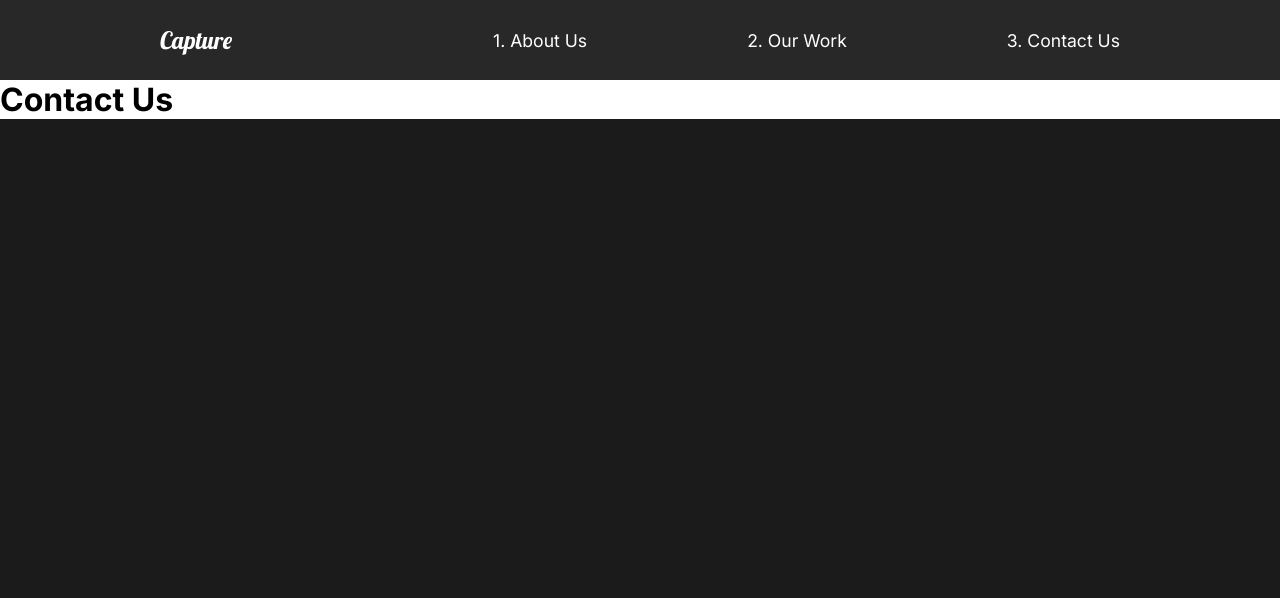
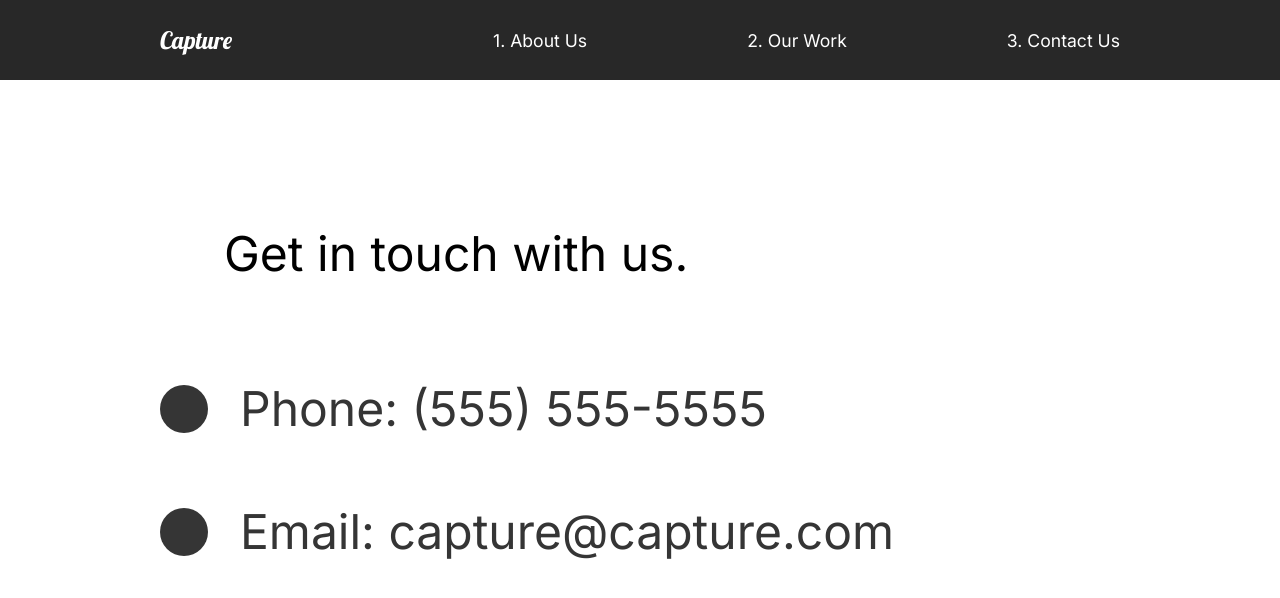
Before and after one commit to ryan-hughes97/react-mock-portfolio, a React (Create React App) app: page /contact in a window 1280 px wide. Shown: the top 598 px of the page. Built offline with nearby package versions, Linux system fonts and the light colour scheme.

Commit message:
Added Contact page info

```diff
--- a/src/pages/ContactUs.js
+++ b/src/pages/ContactUs.js
@@ -2,7 +2,7 @@
 import styled from 'styled-components';
 // Animations
 import { motion } from 'framer-motion';
-import { pageAnimation } from '../animation';
+import { pageAnimation, titleAnim } from '../animation';
 
 const ContactUs = () => {
   return (
@@ -13,11 +13,63 @@
       exit='exit'
       style={{ background: '#fff' }}
     >
-      <h1>Contact Us</h1>
+      <StyledTitle>
+        <StyledHide>
+          <motion.h2 variants={titleAnim}>Get in touch with us.</motion.h2>
+        </StyledHide>
+      </StyledTitle>
+      <div>
+        <StyledHide>
+          <StyledSocial variants={titleAnim}>
+            <StyledCircle />
+            <h2>Phone: (555) 555-5555</h2>
+          </StyledSocial>
+        </StyledHide>
+        <StyledHide>
+          <StyledSocial variants={titleAnim}>
+            <StyledCircle />
+            <h2>Email: capture@capture.com</h2>
+          </StyledSocial>
+        </StyledHide>
+        {/* <StyledHide>
+          <StyledSocial variants={titleAnim}>
+            <StyledCircle />
+            <h2>Send Us A Message</h2>
+          </StyledSocial>
+        </StyledHide> */}
+      </div>
     </StyledContact>
   );
 };
 
-const StyledContact = styled(motion.div)``;
+const StyledContact = styled(motion.div)`
+  padding: 5rem 10rem;
+  color: #353535;
+  min-height: 90vh;
+`;
+
+const StyledTitle = styled.div`
+  margin: 4rem;
+  color: black;
+`;
+
+const StyledHide = styled.div`
+  overflow: hidden;
+`;
+
+const StyledCircle = styled.div`
+  border-radius: 50%;
+  width: 3rem;
+  height: 3rem;
+  background: #353535;
+`;
+
+const StyledSocial = styled(motion.div)`
+  display: flex;
+  align-items: center;
+  h2 {
+    margin: 2rem;
+  }
+`;
 
 export default ContactUs;
```
Also changed, not shown: 1 other file (tests, documents, lock files or other folders).
